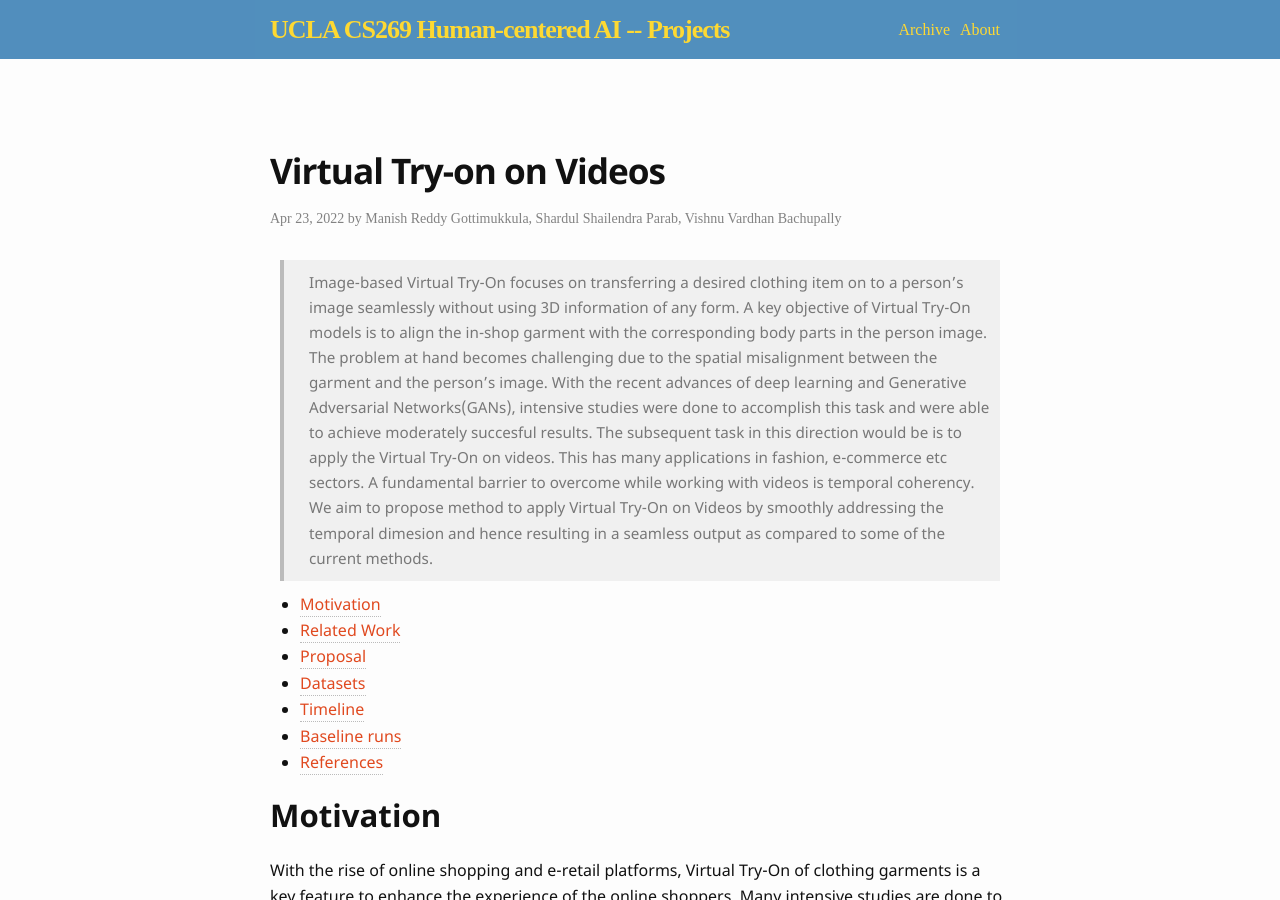
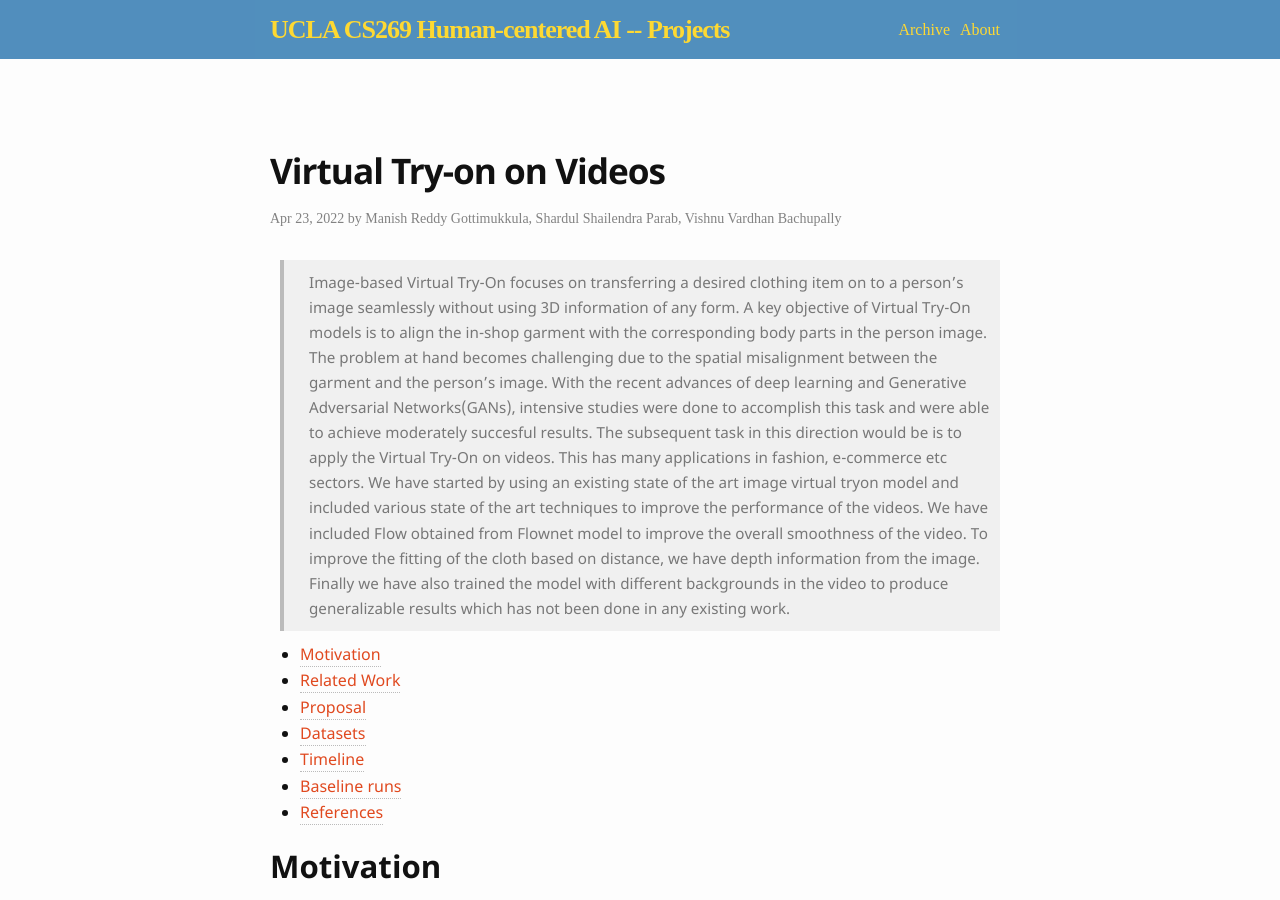
Before and after one commit to UCLAdeepvision/CS269-projects-2022spring, a Jekyll site: the page built from _posts/2022-04-23-team10-virtual-tryon-on-videos.md, in a window 1280 px wide and 900 px high. Built offline with Jekyll 4.4.1, drawn with Linux system fonts in a browser that asks for light colours; some web fonts are replaced; comment, search, counter and statistics services are not loaded.

Commit message:
updated abstract

```diff
--- a/_posts/2022-04-23-team10-virtual-tryon-on-videos.md
+++ b/_posts/2022-04-23-team10-virtual-tryon-on-videos.md
@@ -6,7 +6,8 @@ author: Manish Reddy Gottimukkula, Shardul Shailendra Parab, Vishnu Vardhan Bach
 date: 2022-04-23
 ---
 
-> Image-based Virtual Try-On focuses on transferring a desired clothing item on to a person's image seamlessly without using 3D information of any form. A key objective of Virtual Try-On models is to align the in-shop garment with the corresponding body parts in the person image. The problem at hand becomes challenging due to the spatial misalignment between the garment and the person's image. With the recent advances of deep learning and Generative Adversarial Networks(GANs), intensive studies were done to accomplish this task and were able to achieve moderately succesful results. The subsequent task in this direction would be is to apply the Virtual Try-On on videos. This has many applications in fashion, e-commerce etc sectors. A fundamental barrier to overcome while working with videos is temporal coherency. We aim to propose method to apply Virtual Try-On on Videos by smoothly addressing the temporal dimesion and hence resulting in a seamless output as compared to some of the current methods.
+> Image-based Virtual Try-On focuses on transferring a desired clothing item on to a person's image seamlessly without using 3D information of any form. A key objective of Virtual Try-On models is to align the in-shop garment with the corresponding body parts in the person image. The problem at hand becomes challenging due to the spatial misalignment between the garment and the person's image. With the recent advances of deep learning and Generative Adversarial Networks(GANs), intensive studies were done to accomplish this task and were able to achieve moderately succesful results. The subsequent task in this direction would be is to apply the Virtual Try-On on videos. This has many applications in fashion, e-commerce etc sectors. We have started by using an existing state of the art image virtual tryon model and included various state of the art techniques to improve the performance of the videos. We have included Flow obtained from Flownet model to improve the overall smoothness of the video. To improve the fitting of the cloth based on distance, we have depth information from the image. Finally we have also trained the model with different backgrounds in the video to produce generalizable results which has not been done in any existing work.
+
 <!--more-->
 {: class="table-of-content"}
 * TOC
```
